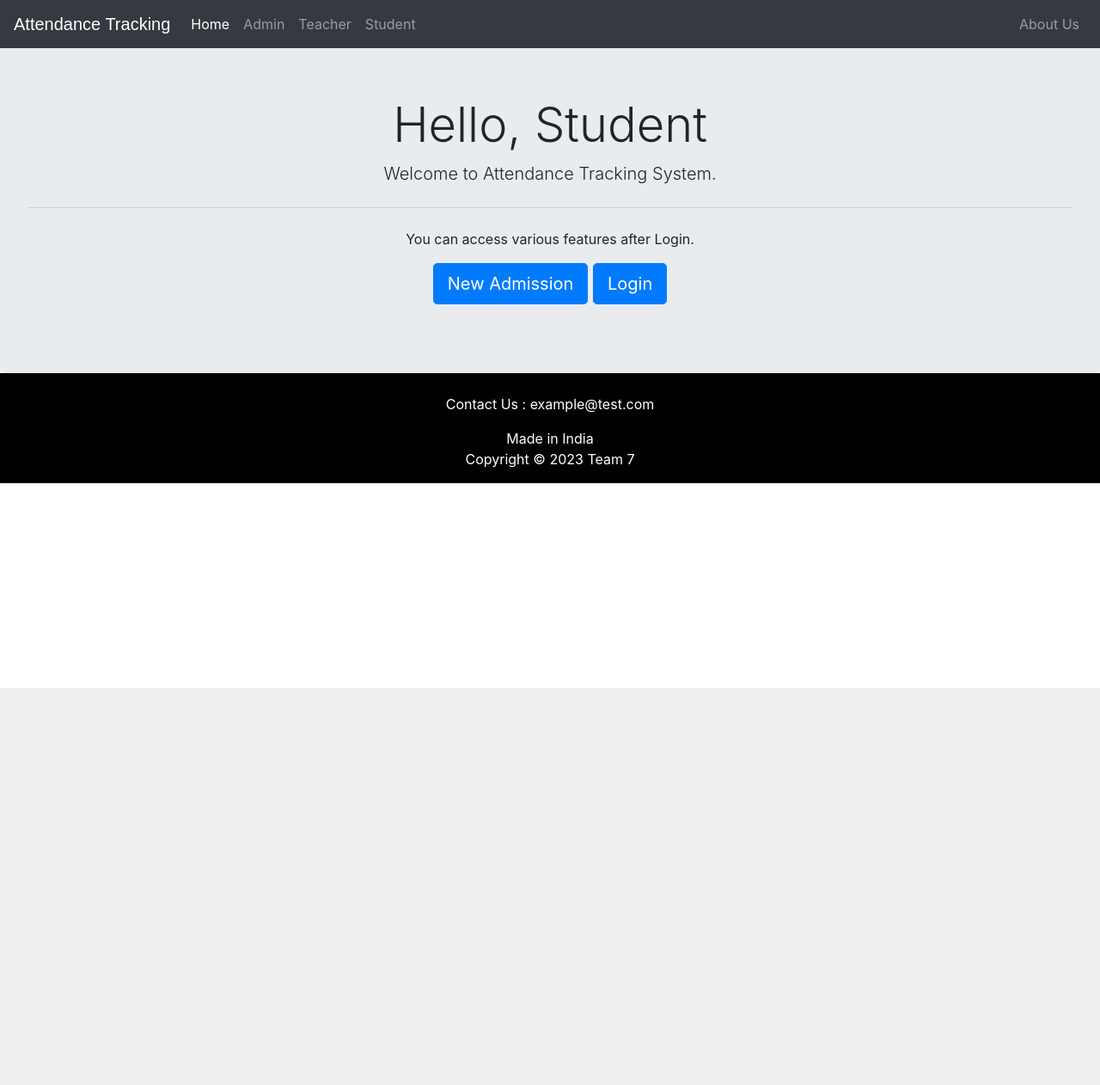
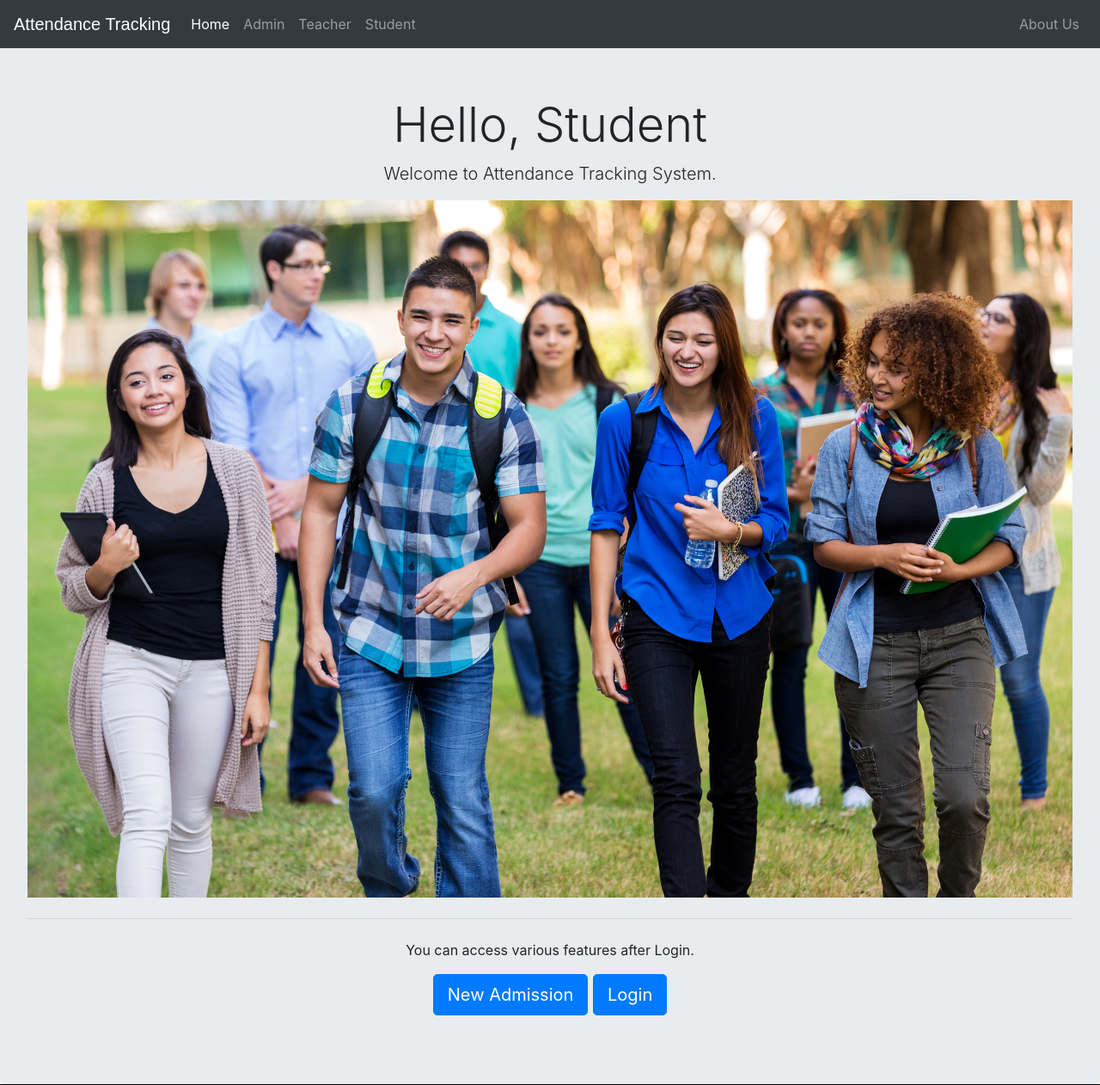
Before and after one commit to shrutidewan/Team7_StudentAttendanceManagementSystem, a Django app: page /studentclick in a window 1280 px wide. Shown: the top 1262 px of the page at 86% size. Before the commit the page ends 800 px from the top, so only its background shows below. Run offline with Django 3.2, Linux system fonts and the light colour scheme; some libraries are stand-ins or nearby versions.

Commit message:
Update studentclick.html

```diff
--- a/templates/school/studentclick.html
+++ b/templates/school/studentclick.html
@@ -1,5 +1,6 @@
 {% extends 'school/homebase.html' %}
 {% block content %}
+{% load static %}
 
 <br>
 <br>
@@ -7,6 +8,7 @@
 <div class="jumbotron" style="margin-bottom:0px;">
   <h1 class="display-4">Hello, Student</h1>
   <p class="lead">Welcome to Attendance Tracking System.</p>
+  <img src="{% static 'images/student12.jpg' %}" alt="Admin Image" class="img-fluid w-100">
   <hr class="my-4">
   <p>You can access various features after Login.</p>
   <p class="lead">
```
